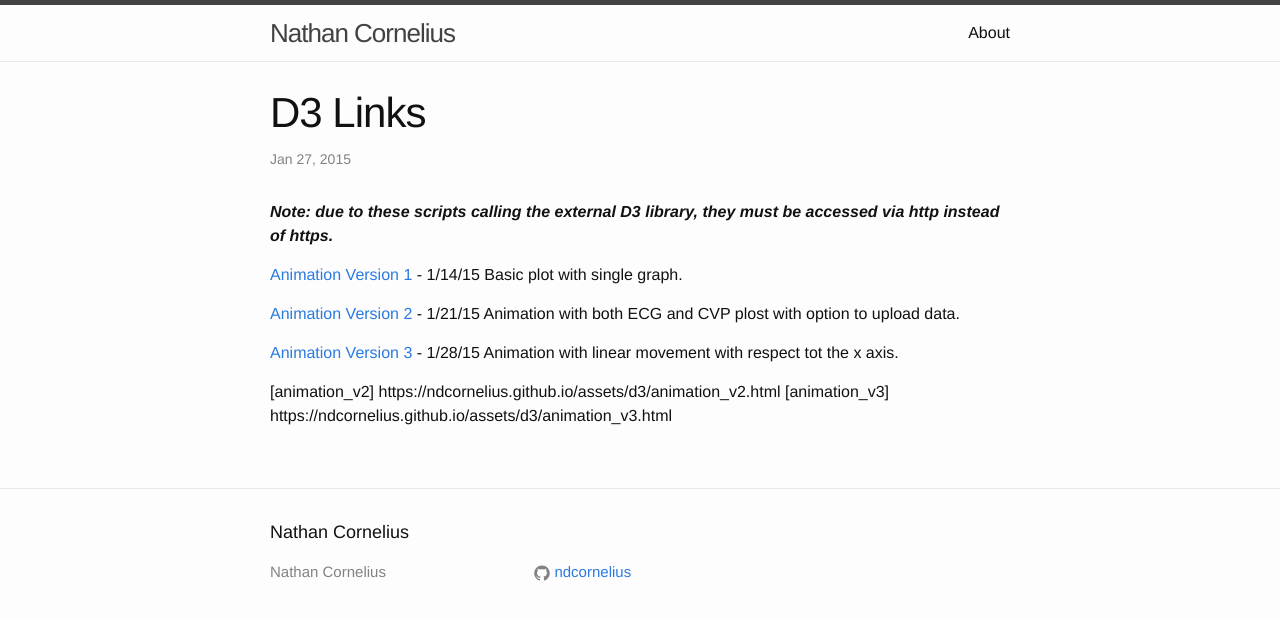
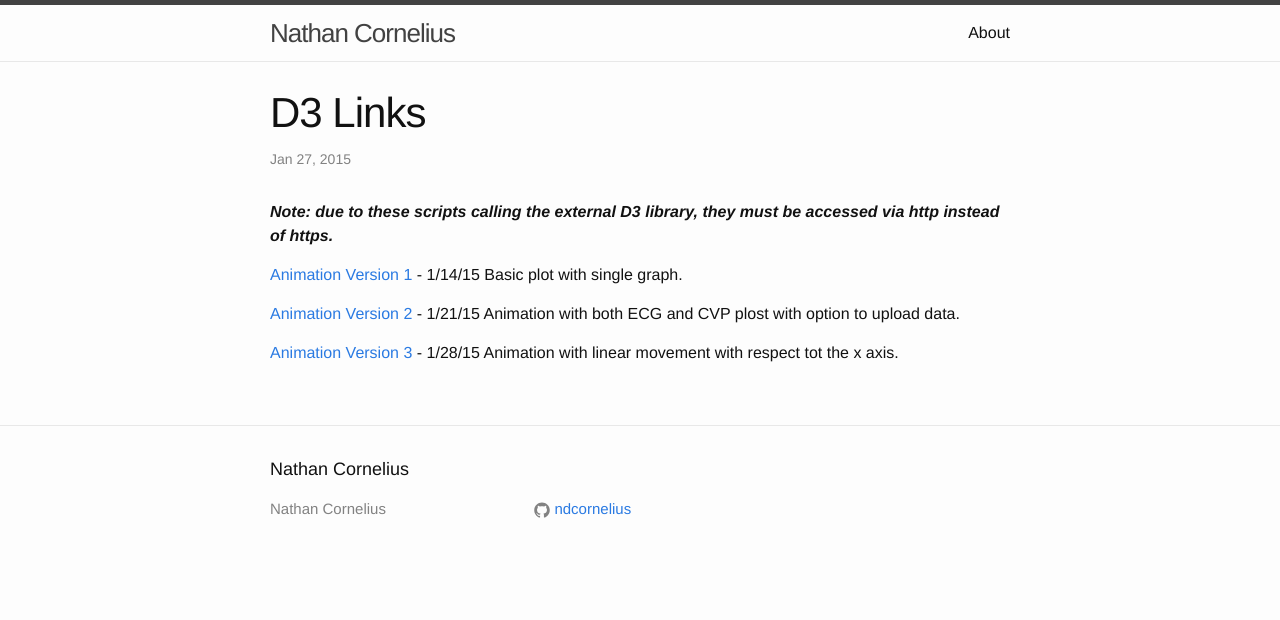
Before and after one commit to ndcornelius/ndcornelius.github.io, a Jekyll site: the page built from _posts/2015-01-27-d3.markdown, in a window 1280 px wide. Shown: the top 620 px of the page. Built offline with Jekyll 4.4.1, drawn with Linux system fonts in a browser that asks for light colours.

Commit message:
More fixes

```diff
--- a/_posts/2015-01-27-d3.markdown
+++ b/_posts/2015-01-27-d3.markdown
@@ -13,5 +13,5 @@ categories: D3
 [Animation Version 3][animation_v1] - 1/28/15 Animation with linear movement with respect tot the x axis.
 
 [animation_v1]: 	https://ndcornelius.github.io/assets/d3/animation_v1.html
-[animation_v2]		https://ndcornelius.github.io/assets/d3/animation_v2.html
-[animation_v3]		https://ndcornelius.github.io/assets/d3/animation_v3.html
+[animation_v2]:	https://ndcornelius.github.io/assets/d3/animation_v2.html
+[animation_v3]:	https://ndcornelius.github.io/assets/d3/animation_v3.html
```
